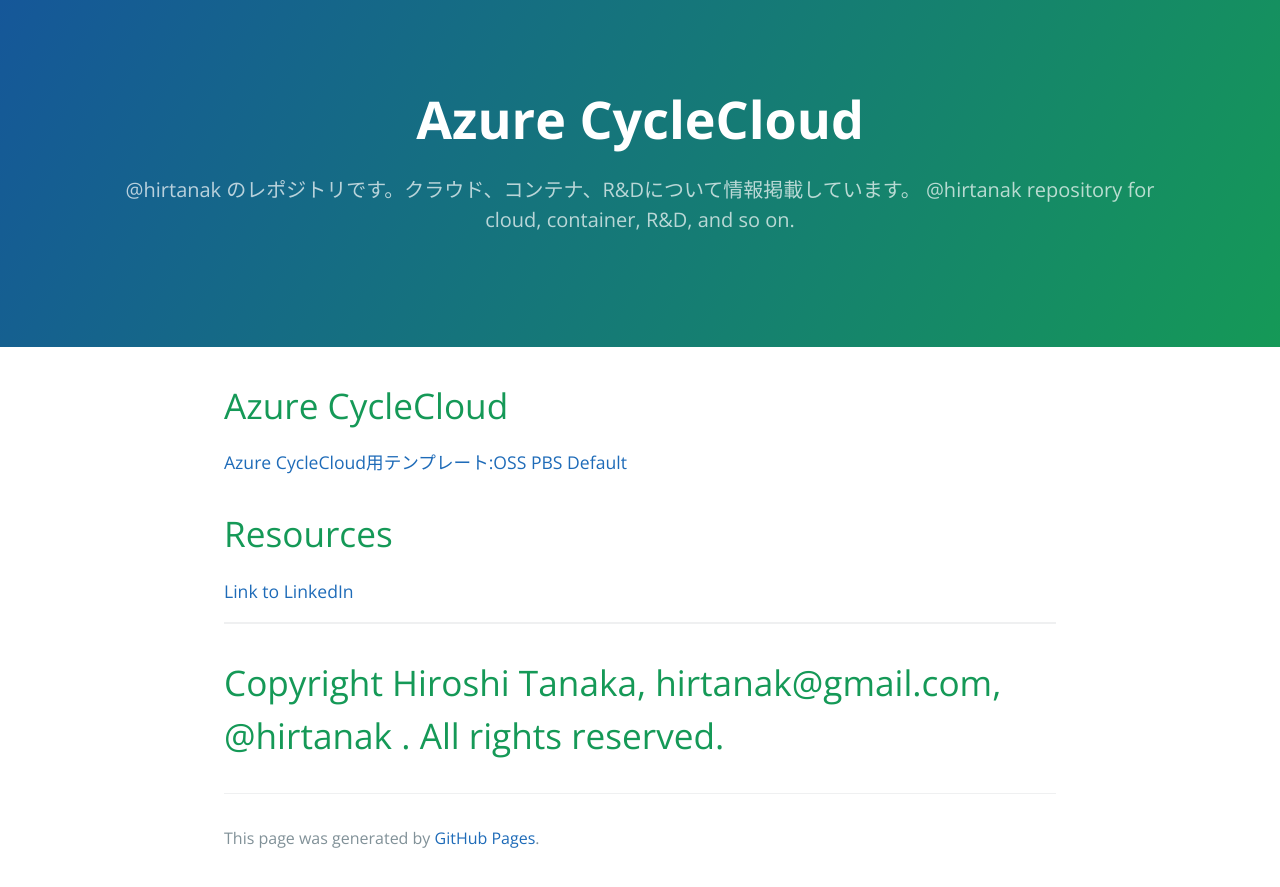
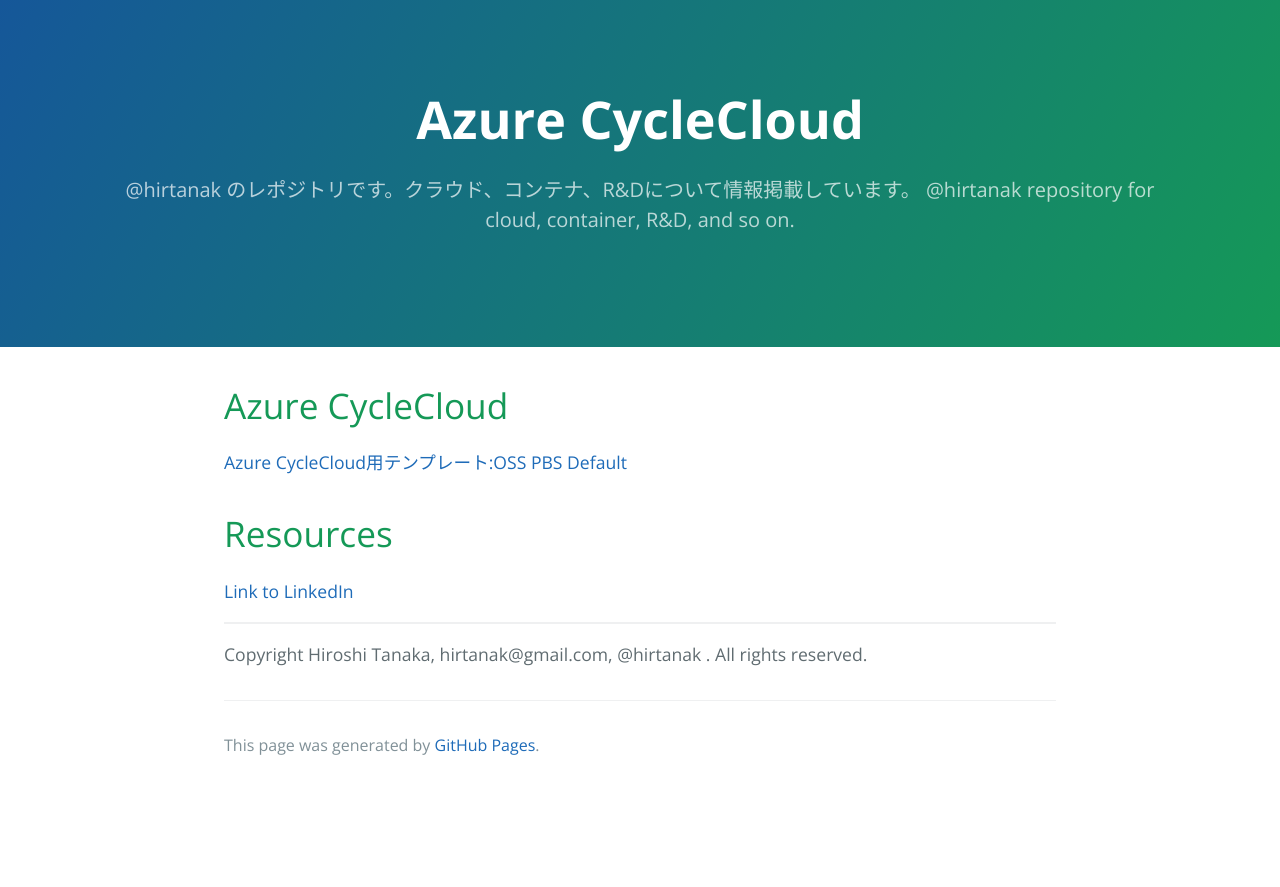
Before and after one commit to hirtanak/hirtanak.github.io, a Jekyll site: the page built from index.md, in a window 1280 px wide. Shown: the top 887 px of the page. Built offline with Jekyll 4.4.1, drawn with Linux system fonts in a browser that asks for light colours; our own code applies the rules of GitHub Pages for plain Markdown files.

```diff
--- a/index.md
+++ b/index.md
@@ -13,4 +13,4 @@ layout: default
 [Link to LinkedIn](https://www.linkedin.com/in/hiroshi-tanaka/)
 
 ***
-# Copyright Hiroshi Tanaka, hirtanak@gmail.com, @hirtanak . All rights reserved.
+Copyright Hiroshi Tanaka, hirtanak@gmail.com, @hirtanak . All rights reserved.
```
